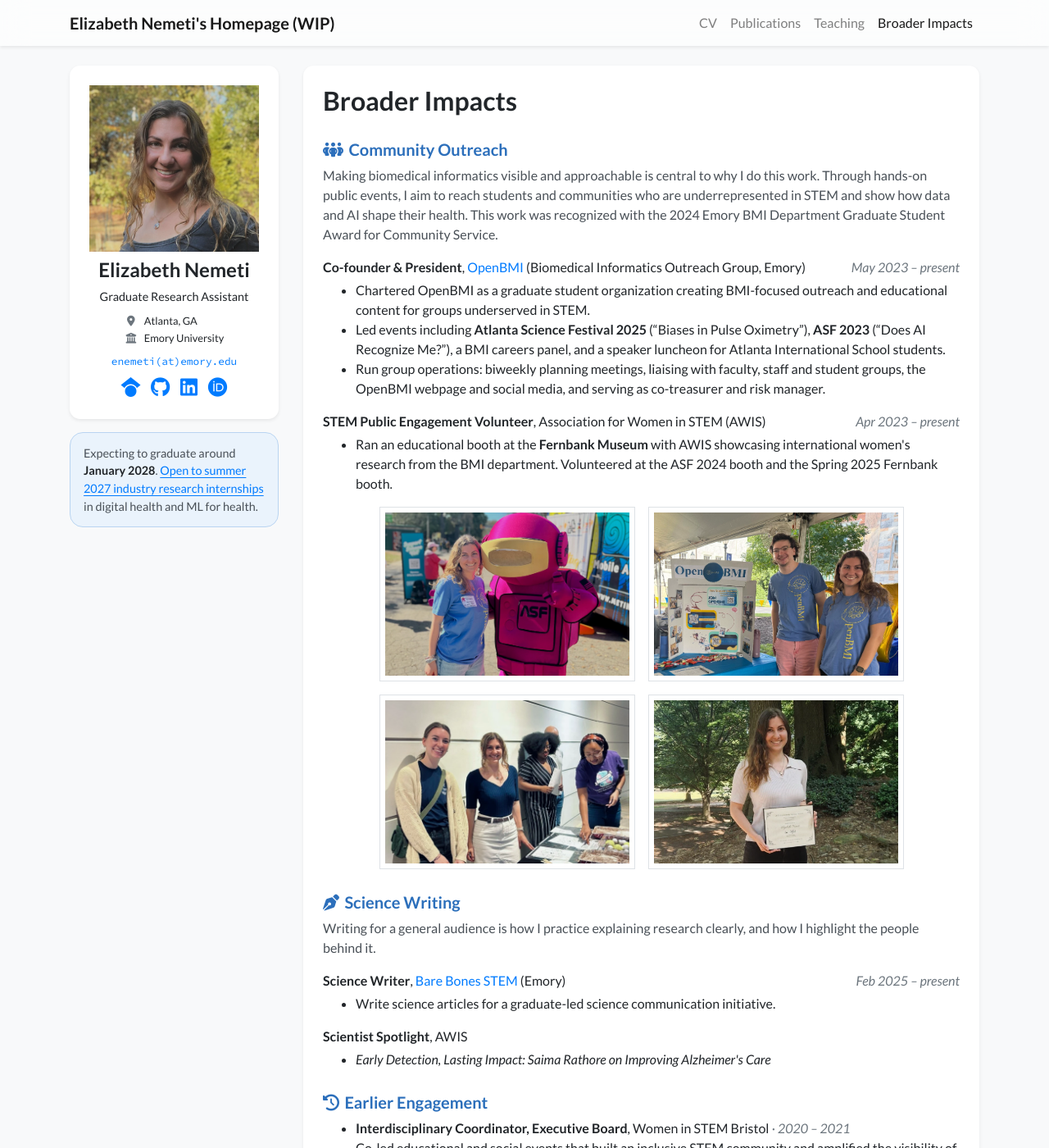
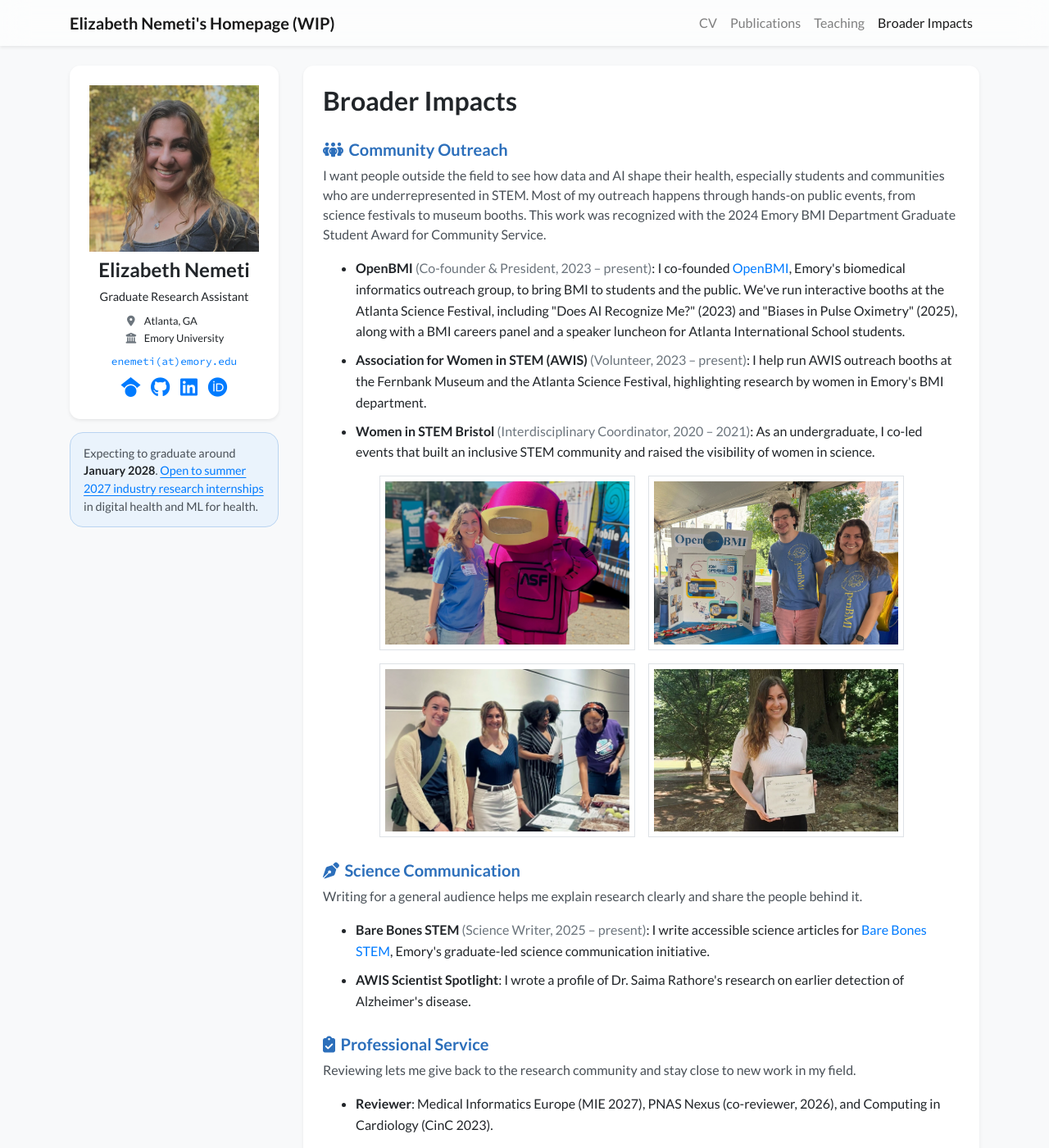
Before and after one commit to nemetielizabeth/nemetielizabeth.github.io, a Jekyll site: the page built from broader-impacts.html, in a window 1280 px wide and 1400 px high. Shown: the whole window at 82% size. Built offline with Jekyll 4.4.1, drawn with Linux system fonts in a browser that asks for light colours; nearby versions of some CDN libraries; a style sheet for code colours, icons or effects is not loaded; some of the changed text lies outside the part shown.

Commit message:
Restructure Broader Impacts into themed sections
Rewrite as motivation paragraphs with bold-named bullets: Community
Outreach, Science Communication, and a new Professional Service section.
Drop the Think Pacific internship and simplify the Scientist Spotlight.

Co-Authored-By: Claude Opus 5.5 <noreply@anthropic.com>

```diff
--- a/assets/css/global.css
+++ b/assets/css/global.css
@@ -283,8 +283,14 @@ div.lazy {
     white-space: nowrap;
 }
 
-.bi-earlier li {
-    margin-bottom: 0.5rem;
+.bi-list li {
+    margin-bottom: 0.6rem;
+    line-height: 1.6;
+}
+
+.bi-list .bi-when {
+    font-style: normal;
+    white-space: normal;
 }
 
 /* Framed photos in a 2-column grid, all cropped to the same shape */
--- a/broader-impacts.html
+++ b/broader-impacts.html
@@ -15,30 +15,13 @@ navbar_title: Broader Impacts
 
             <h5><i class="fas fa-people-group"></i>Community Outreach</h5>
             <p class="bi-intro">
-                Making biomedical informatics visible and approachable is central to why I do this work. Through hands-on public events, I aim to reach students and communities who are underrepresented in STEM and show how data and AI shape their health. This work was recognized with the 2024 Emory BMI Department Graduate Student Award for Community Service.
+                I want people outside the field to see how data and AI shape their health, especially students and communities who are underrepresented in STEM. Most of my outreach happens through hands-on public events, from science festivals to museum booths. This work was recognized with the 2024 Emory BMI Department Graduate Student Award for Community Service.
             </p>
-
-            <div class="bi-role">
-                <div class="d-flex">
-                    <div><strong>Co-founder &amp; President</strong>, <a href="https://med.emory.edu/departments/biomedical-informatics/outreach/open-bmi.html" target="_blank">OpenBMI</a> (Biomedical Informatics Outreach Group, Emory)</div>
-                    <div class="ml-auto pl-3 bi-when">May 2023 – present</div>
-                </div>
-                <ul>
-                    <li>Chartered OpenBMI as a graduate student organization creating BMI-focused outreach and educational content for groups underserved in STEM.</li>
-                    <li>Led events including <strong>Atlanta Science Festival 2025</strong> (“Biases in Pulse Oximetry”), <strong>ASF 2023</strong> (“Does AI Recognize Me?”), a BMI careers panel, and a speaker luncheon for Atlanta International School students.</li>
-                    <li>Run group operations: biweekly planning meetings, liaising with faculty, staff and student groups, the OpenBMI webpage and social media, and serving as co-treasurer and risk manager.</li>
-                </ul>
-            </div>
-
-            <div class="bi-role">
-                <div class="d-flex">
-                    <div><strong>STEM Public Engagement Volunteer</strong>, Association for Women in STEM (AWIS)</div>
-                    <div class="ml-auto pl-3 bi-when">Apr 2023 – present</div>
-                </div>
-                <ul>
-                    <li>Ran an educational booth at the <strong>Fernbank Museum</strong> with AWIS showcasing international women's research from the BMI department. Volunteered at the ASF 2024 booth and the Spring 2025 Fernbank booth.</li>
-                </ul>
-            </div>
+            <ul class="bi-list">
+                <li><strong>OpenBMI</strong> <span class="bi-when">(Co-founder &amp; President, 2023 – present)</span>: I co-founded <a href="https://med.emory.edu/departments/biomedical-informatics/outreach/open-bmi.html" target="_blank">OpenBMI</a>, Emory's biomedical informatics outreach group, to bring BMI to students and the public. We've run interactive booths at the Atlanta Science Festival, including "Does AI Recognize Me?" (2023) and "Biases in Pulse Oximetry" (2025), along with a BMI careers panel and a speaker luncheon for Atlanta International School students.</li>
+                <li><strong>Association for Women in STEM (AWIS)</strong> <span class="bi-when">(Volunteer, 2023 – present)</span>: I help run AWIS outreach booths at the Fernbank Museum and the Atlanta Science Festival, highlighting research by women in Emory's BMI department.</li>
+                <li><strong>Women in STEM Bristol</strong> <span class="bi-when">(Interdisciplinary Coordinator, 2020 – 2021)</span>: As an undergraduate, I co-led events that built an inclusive STEM community and raised the visibility of women in science.</li>
+            </ul>
 
             <div class="bi-photos">
                 <figure><img src="{{ '/assets/images/outreach/asf-mascot.webp' | relative_url }}" alt="Elizabeth with the Atlanta Science Festival mascot"></figure>
@@ -47,38 +30,21 @@ navbar_title: Broader Impacts
                 <figure><img src="{{ '/assets/images/outreach/community-service-award.webp' | relative_url }}" alt="Elizabeth holding the 2024 Emory BMI Graduate Student Award for Community Service"></figure>
             </div>
 
-            <h5><i class="fas fa-pen-nib"></i>Science Writing</h5>
+            <h5><i class="fas fa-pen-nib"></i>Science Communication</h5>
             <p class="bi-intro">
-                Writing for a general audience is how I practice explaining research clearly, and how I highlight the people behind it.
+                Writing for a general audience helps me explain research clearly and share the people behind it.
             </p>
+            <ul class="bi-list">
+                <li><strong>Bare Bones STEM</strong> <span class="bi-when">(Science Writer, 2025 – present)</span>: I write accessible science articles for <a href="https://www.barebonestem.org/" target="_blank">Bare Bones STEM</a>, Emory's graduate-led science communication initiative.</li>
+                <li><strong>AWIS Scientist Spotlight</strong>: I wrote a profile of Dr. Saima Rathore's research on earlier detection of Alzheimer's disease.</li>
+            </ul>
 
-            <div class="bi-role">
-                <div class="d-flex">
-                    <div><strong>Science Writer</strong>, <a href="https://www.barebonestem.org/" target="_blank">Bare Bones STEM</a> (Emory)</div>
-                    <div class="ml-auto pl-3 bi-when">Feb 2025 – present</div>
-                </div>
-                <ul>
-                    <li>Write science articles for a graduate-led science communication initiative.</li>
-                </ul>
-            </div>
-
-            <div class="bi-role">
-                <div><strong>Scientist Spotlight</strong>, AWIS</div>
-                <ul>
-                    <li><em>Early Detection, Lasting Impact: Saima Rathore on Improving Alzheimer's Care</em></li>
-                </ul>
-            </div>
-
-            <h5><i class="fas fa-clock-rotate-left"></i>Earlier Engagement</h5>
-            <ul class="bi-earlier">
-                <li>
-                    <strong>Interdisciplinary Coordinator, Executive Board</strong>, Women in STEM Bristol <span class="bi-when">· 2020 – 2021</span><br/>
-                    Co-led educational and social events that built an inclusive STEM community and amplified the visibility of women in science.
-                </li>
-                <li>
-                    <strong>Environmental Education Content Creator Intern</strong>, <a href="https://thinkpacific.com/" target="_blank">Think Pacific Foundation</a> (remote) <span class="bi-when">· Apr – Sept 2020</span><br/>
-                    Developed coral reef conservation materials for a UN SDG-aligned project with the Coral Coast Conservation Centre in Fiji.
-                </li>
+            <h5><i class="fas fa-clipboard-check"></i>Professional Service</h5>
+            <p class="bi-intro">
+                Reviewing lets me give back to the research community and stay close to new work in my field.
+            </p>
+            <ul class="bi-list">
+                <li><strong>Reviewer</strong>: Medical Informatics Europe (MIE 2027), PNAS Nexus (co-reviewer, 2026), and Computing in Cardiology (CinC 2023).</li>
             </ul>
         </div>
     </div>
```
